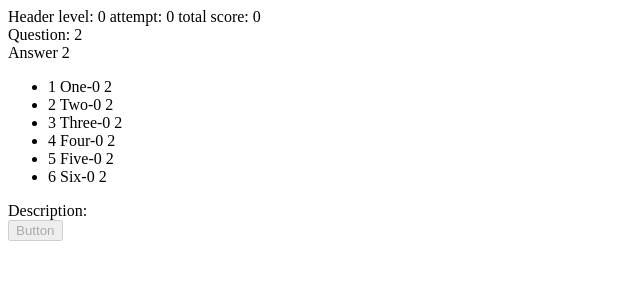
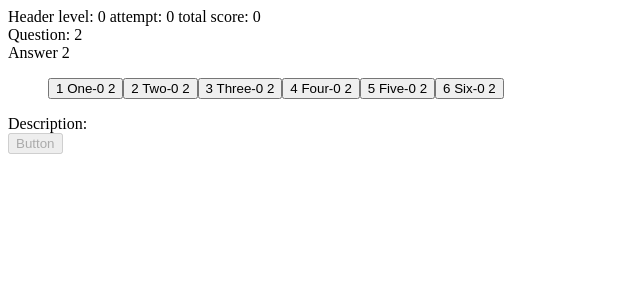
Before and after one commit to secondnumber/own-guess-scp, a React app: page / in a window 1280 px wide. Shown: the top 300 px of the page, without its empty margins (0-640 px from the left). Built offline with nearby package versions, Linux system fonts and the light colour scheme.

Commit message:
fix: fix problem with once click: trigger need dependence from who guess

```diff
--- a/src/components/Answer/Item/Item.js
+++ b/src/components/Answer/Item/Item.js
@@ -1,9 +1,38 @@
-import React, {useState} from 'react';
+import React, {useState, useEffect} from 'react';
 
 const Item = ({who, id, name, onItemClick, makeButtonActive}) => {
-    const [checked, setChecked] = useState(false);
+    const [clicked, setClicked] = useState(null);
 
-    const onCheckItem = (id, name) => {
+    useEffect(() => {
+        setClicked(false);
+    }, [who]);
+
+    const myFunc = () => {
+        if (who === id) {
+            alert('hey');
+            makeButtonActive();
+        } else {
+            console.log('wrong')
+        }
+    };
+
+    const onClick = () => {
+        if (!clicked) {
+            setClicked(true);
+            myFunc();
+        }
+    };
+
+    return (
+        <button onClick={() => {onClick()}}>
+            {id} {name} {who}
+        </button>
+    );
+};
+
+export default Item;
+
+/*     const onCheckItem = (id, name) => {
         if (!checked) {
             if (who === id) {
                 console.log('correct!')
@@ -11,16 +40,9 @@ const Item = ({who, id, name, onItemClick, makeButtonActive}) => {
             } else {
                 console.log('wrong!')
             }
+        } else if (checked) {
+            console.log('just checked!')
         }
+        onItemClick(name);
         setChecked(true);
-        onItemClick(name);
-    };
-
-    return (
-        <li onClick={() => {onCheckItem(id, name)}}>
-            {id} {name} {who}
-        </li>
-    );
-};
-
-export default Item;
+    }; */
```
Also changed, not shown: src/components/Answer/Answer.js (+7 -1 lines), 1 other file (tests, documents, lock files or other folders).
